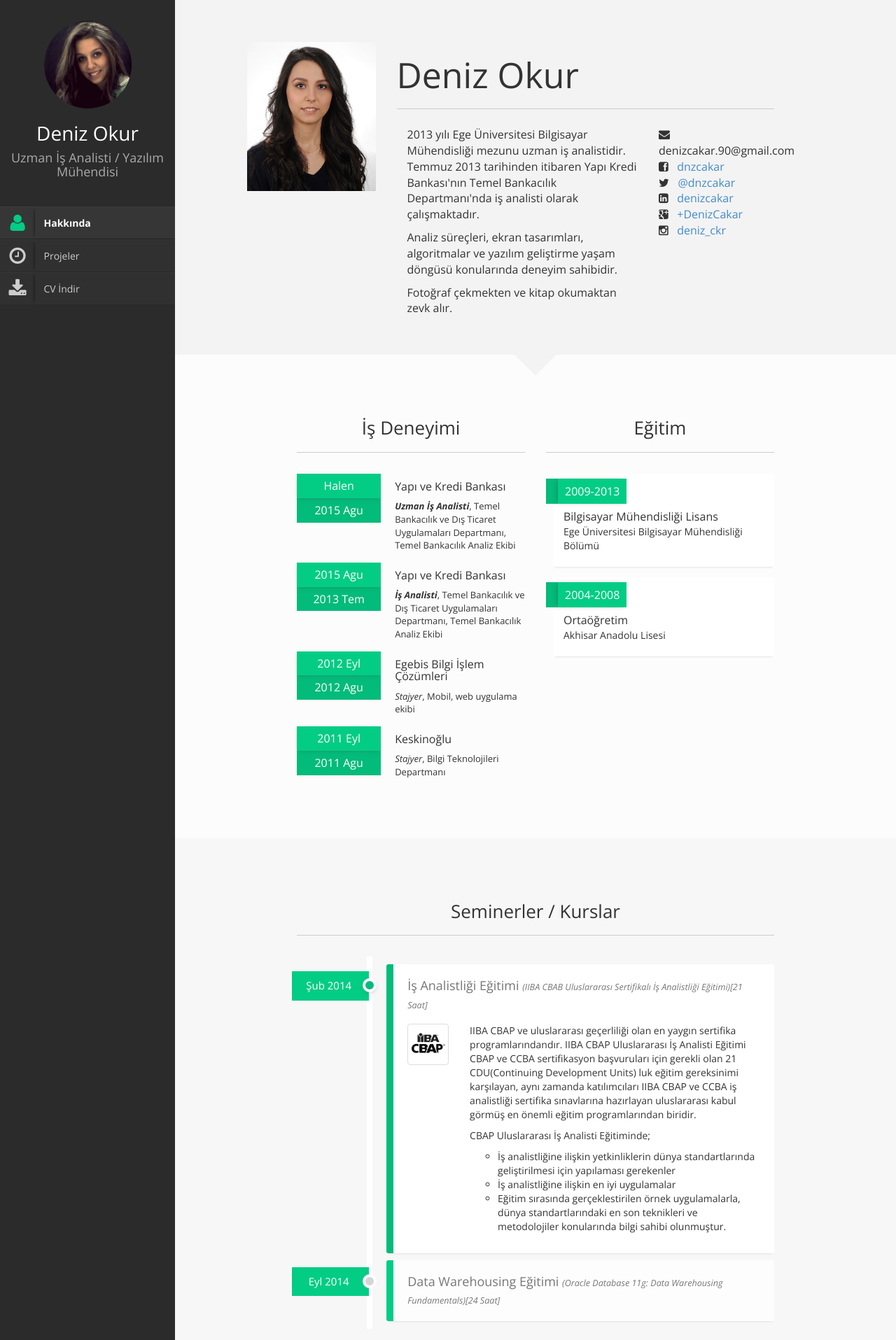
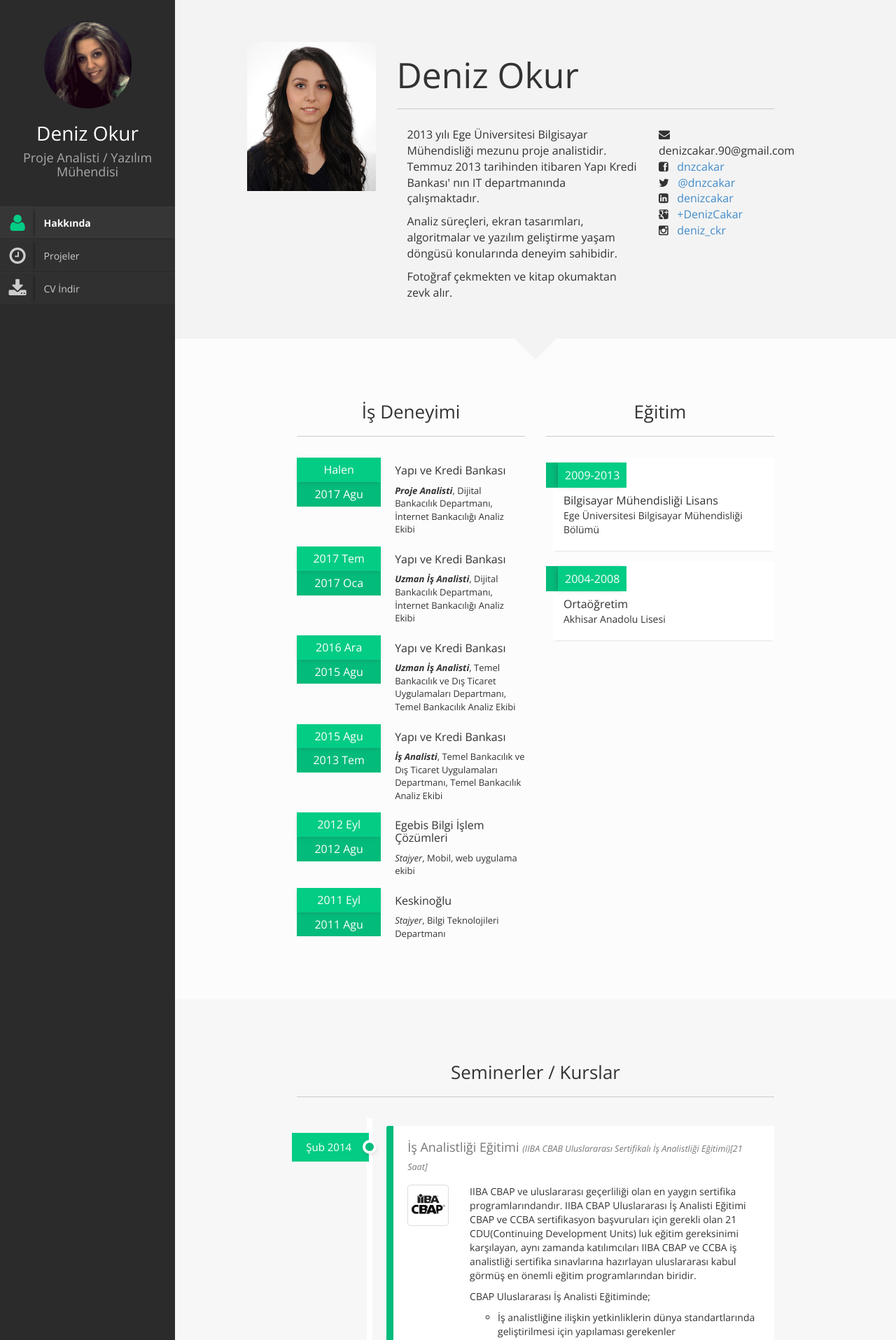
Before and after one commit to denizokur/denizokur.github.io, a Jekyll site: the page built from index.html, in a window 1280 px wide. Shown: the top 1915 px of the page at 70% size. Built offline with Jekyll 4.4.1, drawn with Linux system fonts in a browser that asks for light colours; some of the changed text lies outside the part shown.

Commit message:
update my site

```diff
--- a/_config.yml
+++ b/_config.yml
@@ -1,5 +1,5 @@
 # Site settings
-title: Deniz Çakar
+title: Deniz Okur
 title_description: Portfolio / Kişisel Site
 email: denizcakar.90@gmail.com
 description: > # this means to ignore newlines until "baseurl:"
--- a/_includes/sidebar.html
+++ b/_includes/sidebar.html
@@ -7,7 +7,7 @@
                 <div class="portrate hidden-xs"></div>
                 <div class="title">
                     <h2>Deniz Okur</h2>
-                    <h3>Uzman İş Analisti / Yazılım Mühendisi</h3>
+                    <h3>Proje Analisti / Yazılım Mühendisi</h3>
                 </div>
 
             </div>
--- a/index.html
+++ b/index.html
@@ -20,7 +20,7 @@
                   <div class="clearfix visible-sm visible-xs"></div>
                   <div class="col-sm-12 col-md-8">
                       <h3 class="title">Deniz Okur</h3>
-                      <div class="col-md-8"><p>2013 yılı Ege Üniversitesi Bilgisayar Mühendisliği mezunu uzman iş analistidir. Temmuz 2013 tarihinden itibaren Yapı Kredi Bankası'nın Temel Bankacılık Departmanı'nda iş analisti olarak çalışmaktadır.</p>
+                      <div class="col-md-8"><p>2013 yılı Ege Üniversitesi Bilgisayar Mühendisliği mezunu proje analistidir. Temmuz 2013 tarihinden itibaren Yapı Kredi Bankası' nın IT departmanında çalışmaktadır.</p>
 
                       <p>Analiz süreçleri, ekran tasarımları, algoritmalar ve yazılım geliştirme yaşam döngüsü konularında deneyim sahibidir.</p>
 
@@ -76,6 +76,26 @@
                           <li>
                               <div class="dates">
                                   <span>Halen</span>
+                                  <span>2017 Agu</span>
+                              </div>
+                              <div class="content">
+                                  <h4>Yapı ve Kredi Bankası</h4>
+                                  <p><em><b>Proje Analisti</b></em>, Dijital Bankacılık Departmanı, İnternet Bankacılığı Analiz Ekibi</p>
+                              </div>
+                          </li>
+                          <li>
+                              <div class="dates">
+                                  <span>2017 Tem</span>
+                                  <span>2017 Oca</span>
+                              </div>
+                              <div class="content">
+                                  <h4>Yapı ve Kredi Bankası</h4>
+                                  <p><em><b>Uzman İş Analisti</b></em>, Dijital Bankacılık Departmanı, İnternet Bankacılığı Analiz Ekibi</p>
+                              </div>
+                          </li>
+                          <li>
+                              <div class="dates">
+                                  <span>2016 Ara</span>
                                   <span>2015 Agu</span>
                               </div>
                               <div class="content">
```
Also changed, not shown: other parts of index.html (+4 -0 lines), projects.html (+21 -1 lines).
